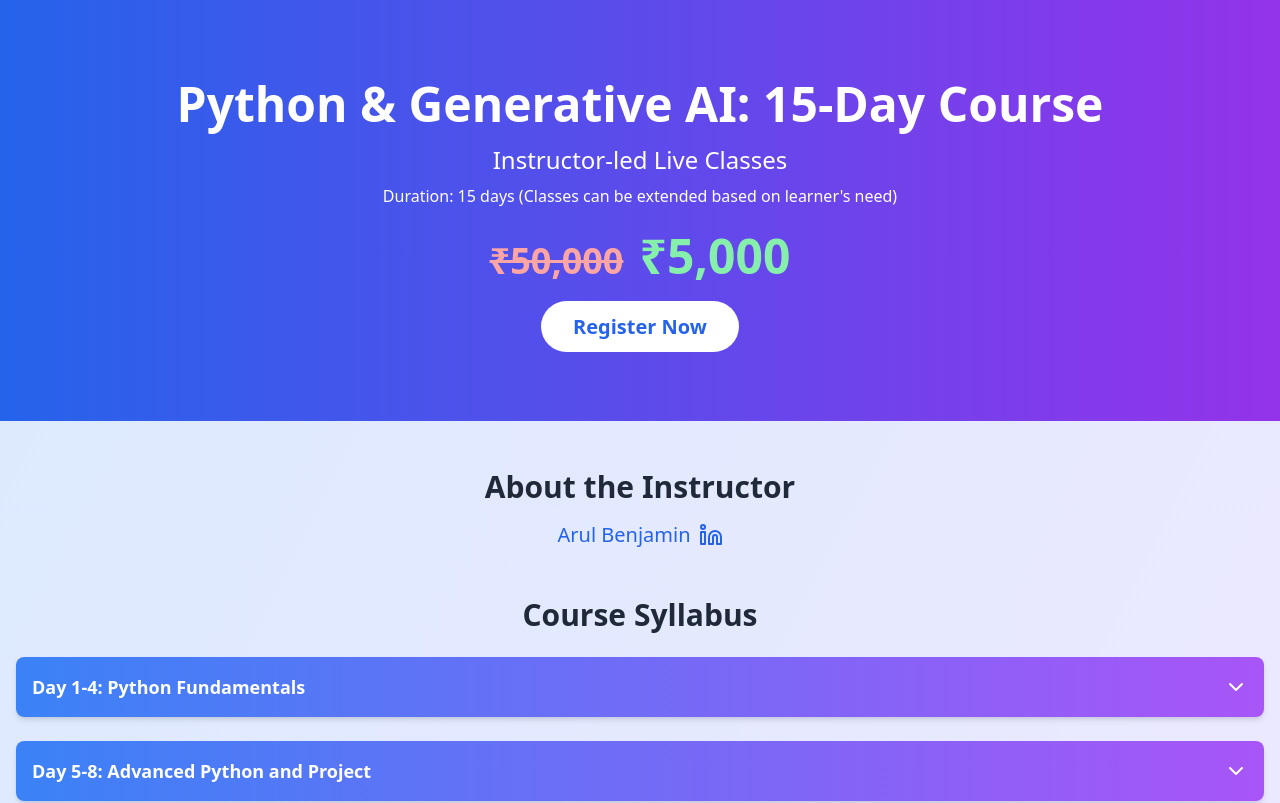
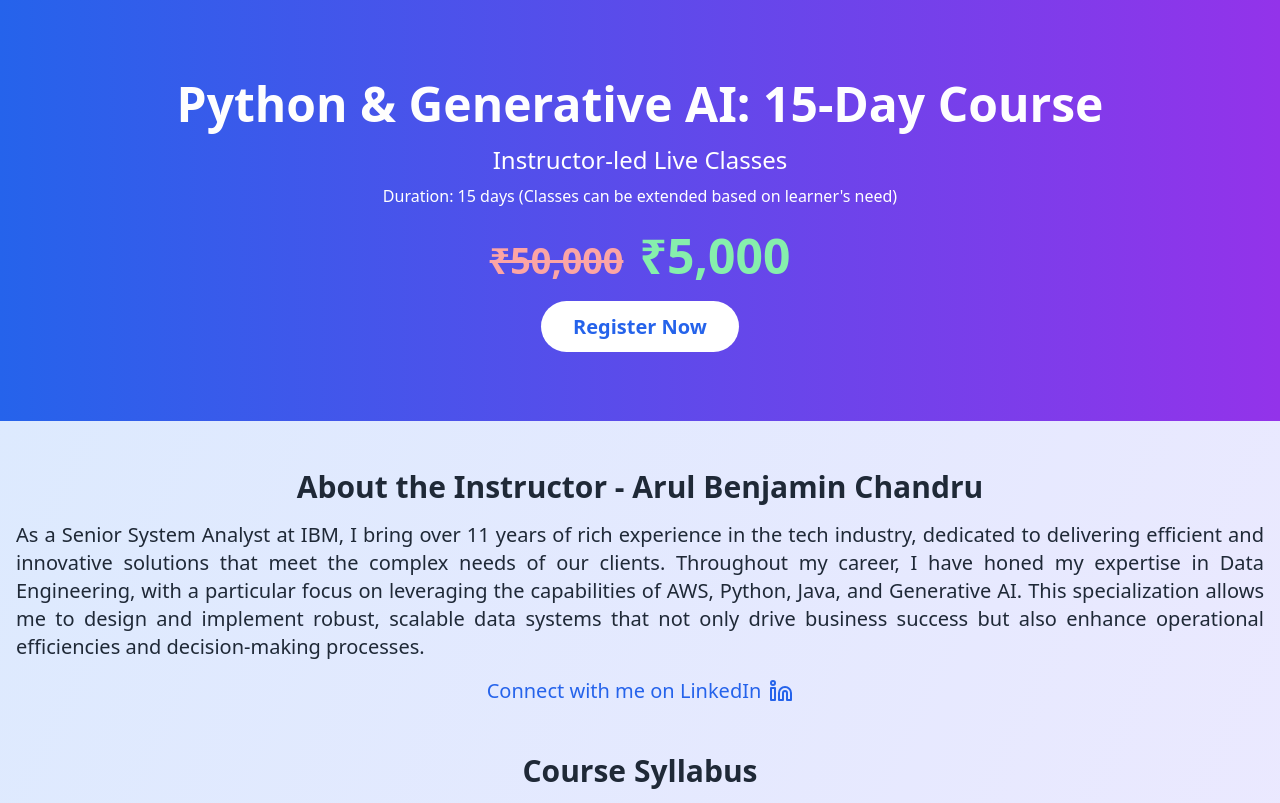
Before and after one commit to arulbenjaminchandru/pythongenai, a Next.js app in the folder my-project/: page / in a window 1280 px wide. Shown: the top 803 px of the page. Built offline with nearby package versions, Linux system fonts and the light colour scheme.

Commit message:
added about

```diff
--- a/my-project/src/app/page.tsx
+++ b/my-project/src/app/page.tsx
@@ -31,18 +31,22 @@ const LandingPage = () => {
 
       <main className="container mx-auto px-4 py-12">
       <section className="mb-12 text-center">
-          <h2 className="text-3xl font-bold mb-4">About the Instructor</h2>
-          <p className="text-xl">
+    <h2 className="text-3xl font-bold mb-4">About the Instructor - Arul Benjamin Chandru</h2>
+    <p className="text-xl text-justify mb-4">
+      As a Senior System Analyst at IBM, I bring over 11 years of rich experience in the tech industry, dedicated to delivering efficient and innovative solutions that meet the complex needs of our clients. Throughout my career, I have honed my expertise in Data Engineering, with a particular focus on leveraging the capabilities of AWS, Python, Java, and Generative AI. This specialization allows me to design and implement robust, scalable data systems that not only drive business success but also enhance operational efficiencies and decision-making processes.
+    </p>
+    <p className="text-xl text-justify mb-4">
       <a
         href="https://www.linkedin.com/in/arulbenjamin/"
         target="_blank"
         rel="noopener noreferrer"
-              className="text-blue-600 hover:underline flex items-center justify-center"
+        className="text-blue-600 hover:underline flex items-center justify-center mt-4"
       >
-              Arul Benjamin <Linkedin className="inline ml-2" size={24} />
+        Connect with me on LinkedIn <Linkedin className="inline ml-2" size={24} />
       </a>
     </p>
   </section>
+
 
         <section className="mb-12">
           <h2 className="text-3xl font-bold mb-6 text-center">Course Syllabus</h2>
```
Lines whose indentation alone changed are shown as unchanged.
